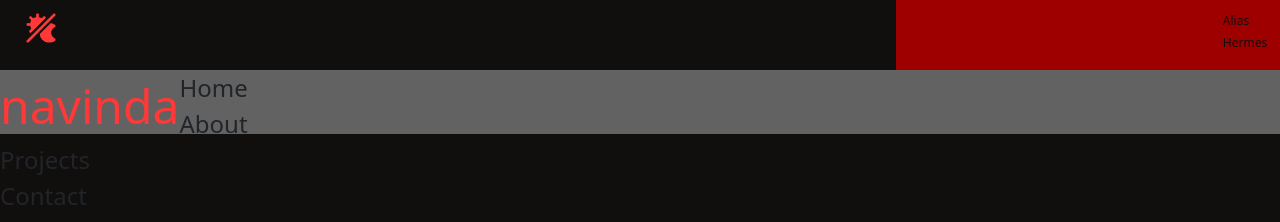
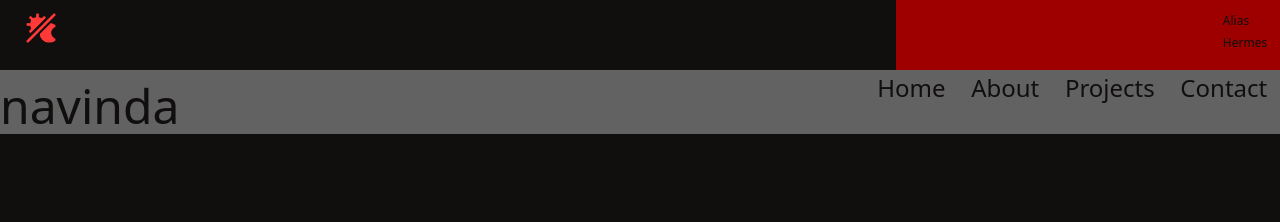
Before and after one commit to NavindaHewawickrama/portfolio-react, a React (Create React App) app: page / in a window 1280 px wide. Shown: the part 730-952 px from the top of the page. Built offline with nearby package versions, Linux system fonts and the light colour scheme.

Commit message:
navbar design

```diff
--- a/src/components/navBar.css
+++ b/src/components/navBar.css
@@ -6,7 +6,19 @@
 
 
 .navBarLogo{
-    color: #FF3838;
+    color: #110E0E;
     float: left;
     font-size: 3rem;
 }
+
+.navBarItems{
+    color: #110E0E;
+    float: right;
+    display: flex;
+    flex-direction: row;
+}
+
+.navBarItems .navBarItem{
+    margin: 0 1vw;
+    font-size: 1.5rem;
+}
```
